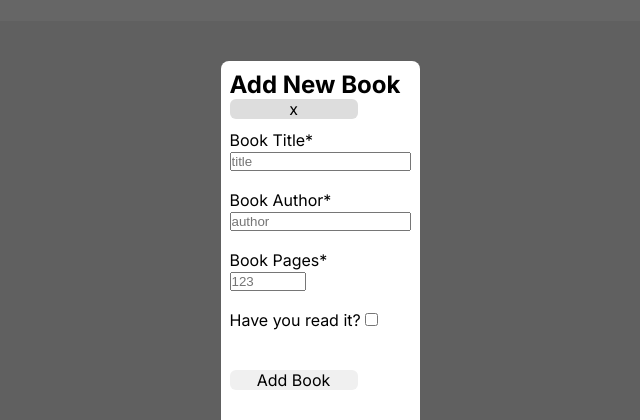
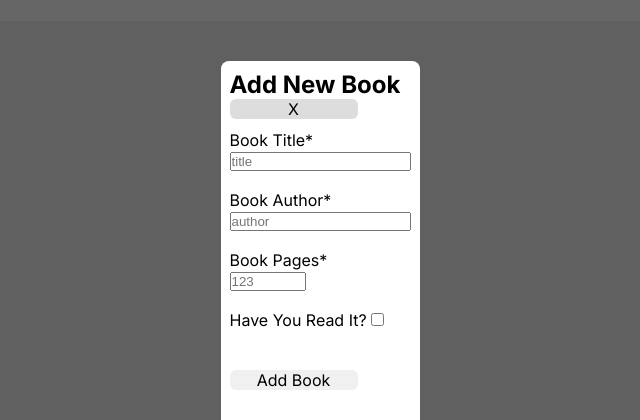
Before and after one commit to gtis1-562/library, a plain HTML site: page index.html in a window 1280 px wide. Both pictures are taken after a click on the button "+ Add Book". Shown: the part 139-559 px from the top of the page, 320-960 px from the left. Drawn offline with Linux system fonts and the light colour scheme; a web font is replaced by a local one.

Commit message:
capitalization control

```diff
--- a/style.css
+++ b/style.css
@@ -53,7 +53,7 @@ body{
     overflow: auto;
     position: relative;
 }
-h2{
+h2, div{
     text-transform: capitalize;
 }
 
```
